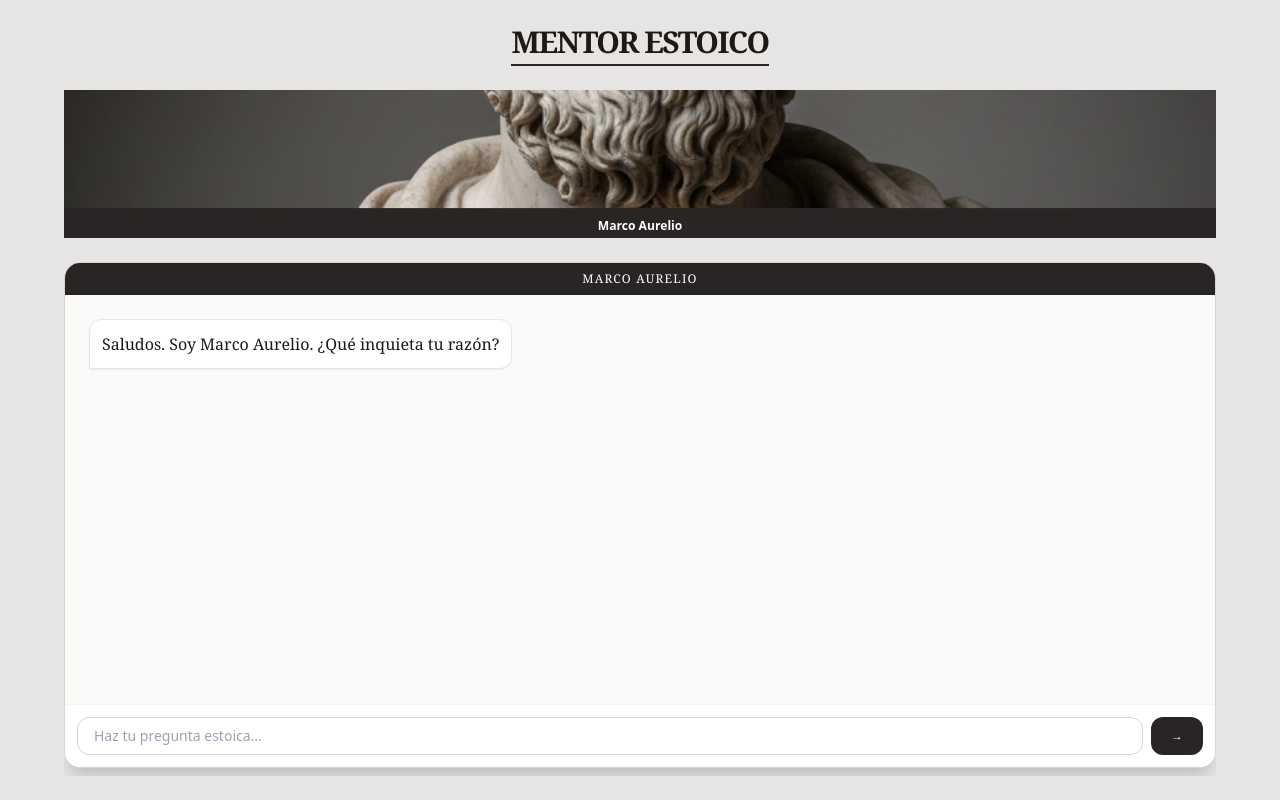
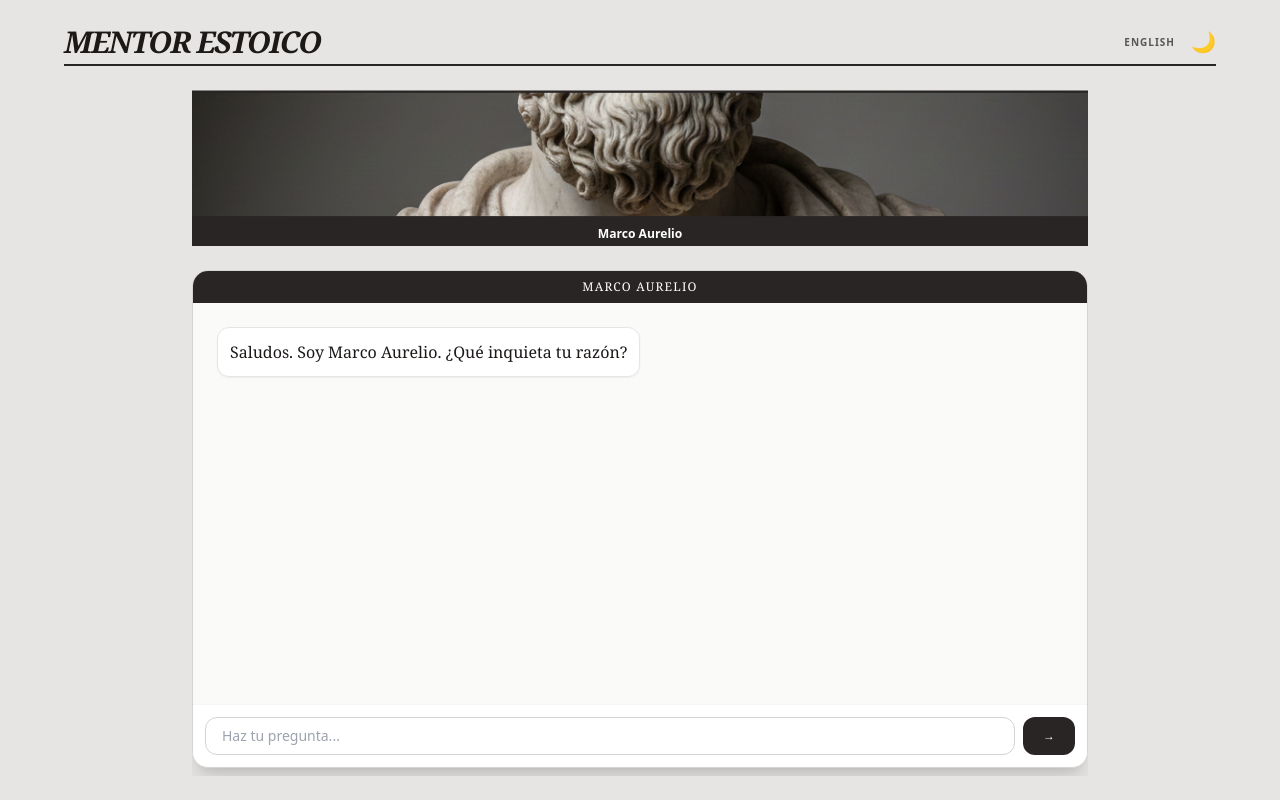
Before and after one commit to CJ-arg/stoic-ai-mentor, a React (Vite) app in the folder client/: page / in a window 1280 px wide. Built offline with nearby package versions, Linux system fonts and the light colour scheme; no server answers.

Commit message:
feat: implement multi-language support, dark mode, and structural refactor

```diff
--- a/client/src/components/App.tsx
+++ b/client/src/components/App.tsx
@@ -1,6 +1,6 @@
 import { useState, useRef, useEffect } from 'react';
-import { useChat } from '../hooks/useChats';
-import { LoadingScreen } from './LoadingScreen'; // Crearías este componente
+import { useChat } from '../hooks/useChat'; // Asegúrate que el nombre del archivo coincida
+import { LoadingScreen } from '../components/LoadingScreen';
 
 const mentors = [
   { id: 'marco', name: 'Marco Aurelio', title: 'Emperador', img: '/Marco.png' },
@@ -9,7 +9,11 @@ const mentors = [
 ];
 
 function App() {
-  const { mentor, setMentor, messages, loading, sendMessage, isWarmingUp } = useChat('marco');
+  const [lang, setLang] = useState<'es' | 'en'>('es');
+  const [darkMode, setDarkMode] = useState(false);
+
+  // Pasamos lang al hook para que los saludos funcionen
+  const { mentor, setMentor, messages, loading, sendMessage, isWarmingUp } = useChat('marco', lang);
   const [input, setInput] = useState('');
   const scrollRef = useRef<HTMLDivElement>(null);
 
@@ -20,69 +24,76 @@ function App() {
   if (isWarmingUp) return <LoadingScreen />;
 
   return (
-    <div className="h-screen w-screen bg-stone-200 flex flex-col p-4 md:p-6 overflow-hidden font-sans">
-      <header className="shrink-0 text-center mb-6">
-        <h1 className="text-2xl md:text-3xl font-serif text-stone-900 border-b-2 border-stone-800 pb-1 tracking-tighter uppercase font-black inline-block">
-          Mentor Estoico
+    <div className={`h-screen w-screen transition-colors duration-500 flex flex-col p-4 md:p-6 overflow-hidden font-sans ${darkMode ? 'bg-stone-950 text-stone-200' : 'bg-stone-200 text-stone-900'}`}>
+
+      {/* HEADER DINÁMICO */}
+      <header className="shrink-0 flex justify-between items-center mb-6 border-b-2 border-stone-800 pb-1 max-w-6xl mx-auto w-full">
+        <h1 className="text-2xl md:text-3xl font-serif tracking-tighter uppercase font-black italic">
+          {lang === 'es' ? 'Mentor Estoico' : 'Stoic Mentor'}
         </h1>
+
+        <div className="flex gap-4 items-center">
+          <button onClick={() => setLang(lang === 'es' ? 'en' : 'es')} className="text-[10px] font-bold uppercase tracking-widest opacity-70 hover:opacity-100">
+            {lang === 'es' ? 'English' : 'Español'}
+          </button>
+          <button onClick={() => setDarkMode(!darkMode)} className="text-xl">
+            {darkMode ? '☀️' : '🌙'}
+          </button>
+        </div>
       </header>
 
-      <main className="flex flex-col lg:flex-row gap-6 w-full max-w-6xl mx-auto flex-1 overflow-hidden items-start">
+      <main className="flex flex-col lg:flex-row gap-6 w-full max-w-4xl mx-auto flex-1 overflow-hidden items-start">
 
-        {/* SIDEBAR: MENTORS */}
-        <aside className="flex flex-row lg:flex-col gap-4 overflow-x-auto lg:overflow-x-visible w-full lg:w-40 shrink-0">
+        {/* SIDEBAR */}
+        <aside className="flex flex-row lg:flex-col gap-4 pt-[1vh] overflow-x-auto lg:overflow-x-visible w-full lg:w-40 shrink-0">
           {mentors.map((m) => (
             <button
               key={m.id}
               onClick={() => setMentor(m.id)}
               className={`flex-shrink-0 flex flex-col items-center rounded-xl border-2 transition-all duration-300 overflow-hidden w-32 lg:w-full shadow-sm ${
-                mentor === m.id ? 'border-stone-800 bg-stone-800 scale-105 shadow-lg' : 'border-white bg-white hover:border-stone-400 grayscale-[0.2]'
+                mentor === m.id ? 'border-stone-800 bg-stone-800 scale-105 shadow-lg' : `${darkMode ? 'bg-stone-900 border-stone-800' : 'bg-white border-white'} grayscale-[0.2]`
               }`}
             >
               <img src={m.img} alt={m.name} className="w-full h-24 lg:h-28 object-cover" />
               <div className="p-2 text-center w-full">
-                <p className={`text-[11px] lg:text-xs font-bold ${mentor === m.id ? 'text-white' : 'text-stone-800'}`}>{m.name}</p>
-                <p className="text-[8px] uppercase text-stone-500 hidden lg:block">{m.title}</p>
+                <p className={`text-[11px] lg:text-xs font-bold ${mentor === m.id ? 'text-white' : (darkMode ? 'text-stone-300' : 'text-stone-800')}`}>{m.name}</p>
+                <p className={`text-[8px] uppercase hidden lg:block ${mentor === m.id ? 'text-stone-400' : 'text-stone-500'}`}>{m.title}</p>
               </div>
             </button>
           ))}
         </aside>
 
         {/* CHAT WINDOW */}
-        <section className="flex-1 bg-white shadow-xl rounded-2xl flex flex-col h-[500px] lg:h-full overflow-hidden border border-stone-300 self-stretch mb-2">
+        <section className={`flex-1 shadow-xl rounded-2xl flex flex-col h-[500px] lg:h-full overflow-hidden border self-stretch mb-2 ${darkMode ? 'bg-stone-900 border-stone-800' : 'bg-white border-stone-300'}`}>
           <div className="bg-stone-800 p-2 text-center shrink-0 text-white font-serif text-xs uppercase tracking-widest">
             {mentors.find(m => m.id === mentor)?.name}
           </div>
 
-          <div ref={scrollRef} className="flex-1 overflow-y-auto p-4 lg:p-6 space-y-4 bg-stone-50">
+          <div ref={scrollRef} className={`flex-1 overflow-y-auto p-4 lg:p-6 space-y-4 ${darkMode ? 'bg-stone-950' : 'bg-stone-50'}`}>
             {messages.map((msg, i) => (
               <div key={i} className={`flex ${msg.role === 'user' ? 'justify-end' : 'justify-start'}`}>
                 <div className={`max-w-[85%] p-3 rounded-xl text-sm lg:text-base ${
-                  msg.role === 'user' ? 'bg-stone-700 text-white rounded-br-none' : 'bg-white text-stone-900 border border-stone-200 rounded-bl-none font-serif shadow-sm'
+                  msg.role === 'user' ? 'bg-stone-700 text-white shadow-md' : `${darkMode ? 'bg-stone-800 text-stone-200 border-stone-700' : 'bg-white text-stone-900 border-stone-200'} border font-serif shadow-sm`
                 }`}>
                   {msg.text}
                 </div>
               </div>
             ))}
-            {loading && <div className="text-stone-400 text-[10px] animate-pulse italic">El mentor está reflexionando...</div>}
+            {loading && <div className="text-stone-500 text-[10px] animate-pulse italic">...</div>}
           </div>
 
-          <form
-            onSubmit={(e) => { e.preventDefault(); sendMessage(input); setInput(''); }}
-            className="p-3 bg-white border-t border-stone-100 flex gap-2 shrink-0"
-          >
+          <form onSubmit={(e) => { e.preventDefault(); sendMessage(input); setInput(''); }} className={`p-3 border-t flex gap-2 shrink-0 ${darkMode ? 'bg-stone-900 border-stone-800' : 'bg-white border-stone-100'}`}>
             <input
               value={input}
               onChange={(e) => setInput(e.target.value)}
-              className="flex-1 border border-stone-300 rounded-xl px-4 py-2 text-sm outline-none focus:border-stone-800"
-              placeholder="Haz tu pregunta estoica..."
+              className={`flex-1 border rounded-xl px-4 py-2 text-sm outline-none transition-all ${darkMode ? 'bg-stone-800 border-stone-700 text-stone-200' : 'bg-white border-stone-300 focus:border-stone-800'}`}
+              placeholder={lang === 'es' ? "Haz tu pregunta..." : "Ask your question..."}
             />
-            <button className="bg-stone-800 text-white px-5 py-2 rounded-xl font-bold text-xs uppercase hover:bg-black transition-all">
+            <button className={`px-5 py-2 rounded-xl font-bold text-xs uppercase transition-all ${darkMode ? 'bg-stone-200 text-stone-900' : 'bg-stone-800 text-white'}`}>
               →
             </button>
           </form>
         </section>
-
       </main>
     </div>
   );
--- /dev/null
+++ b/client/src/hooks/useChat.ts
@@ -0,0 +1,76 @@
+import { useState, useEffect } from 'react';
+import axios from 'axios';
+
+export interface Message {
+  role: 'user' | 'bot';
+  text: string;
+}
+
+const mentorGreetings: Record<string, Record<string, string>> = {
+  marco: {
+    es: 'Saludos. Soy Marco Aurelio. ¿Qué inquieta tu razón?',
+    en: 'Greetings. I am Marcus Aurelius. What disturbs your reason?'
+  },
+  seneca: {
+    es: 'Soy Séneca. No perdamos el tiempo, ¿qué aflige tu alma?',
+    en: 'I am Seneca. Let us not waste time, what afflicts your soul?'
+  },
+  epicteto: {
+    es: 'Soy Epicteto. ¿Cuál es tu problema hoy?',
+    en: 'I am Epictetus. What is your problem today?'
+  }
+};
+
+export const useChat = (initialMentor: string, language: 'es' | 'en' = 'es') => {
+  const [mentor, setMentor] = useState(initialMentor);
+  const [messages, setMessages] = useState<Message[]>([]);
+  const [loading, setLoading] = useState(false);
+  const [isWarmingUp, setIsWarmingUp] = useState(true);
+
+  useEffect(() => {
+    const wakeup = async () => {
+      const startTime = Date.now();
+      const MIN_LOADING_TIME = 4000;
+      try {
+        await axios.post('http://localhost:3000/ask', {
+          prompt: "Wake up",
+          mentor: initialMentor,
+          language
+        });
+      } catch (e) {
+        console.log("Servidor despertando...");
+      } finally {
+        const elapsedTime = Date.now() - startTime;
+        const remainingTime = Math.max(0, MIN_LOADING_TIME - elapsedTime);
+        setTimeout(() => {
+          setIsWarmingUp(false);
+          setMessages([{ role: 'bot', text: mentorGreetings[initialMentor][language] }]);
+        }, remainingTime);
+      }
+    };
+    wakeup();
+  }, []); // Solo al montar
+
+  useEffect(() => {
+    if(!isWarmingUp) {
+      setMessages([{ role: 'bot', text: mentorGreetings[mentor][language] }]);
+    }
+  }, [mentor, language]); // Sincroniza cambios de mentor e idioma
+
+  const sendMessage = async (text: string) => {
+    if (!text.trim() || loading) return;
+    const newMessages: Message[] = [...messages, { role: 'user', text }];
+    setMessages(newMessages);
+    setLoading(true);
+    try {
+      const response = await axios.post('http://localhost:3000/ask', { prompt: text, mentor, language });
+      setMessages([...newMessages, { role: 'bot', text: response.data.answer }]);
+    } catch (error) {
+      setMessages([...newMessages, { role: 'bot', text: language === 'es' ? 'Error.' : 'Error.' }]);
+    } finally {
+      setLoading(false);
+    }
+  };
+
+  return { mentor, setMentor, messages, loading, sendMessage, isWarmingUp };
+};
--- a/client/src/hooks/useChats.ts
+++ /dev/null
@@ -1,78 +0,0 @@
-import { useState, useEffect, useRef } from 'react';
-import axios from 'axios';
-
-export interface Message {
-  role: 'user' | 'bot';
-  text: string;
-}
-
-const mentorGreetings: Record<string, string> = {
-  marco: 'Saludos. Soy Marco Aurelio. ¿Qué inquieta tu razón?',
-  seneca: 'Soy Séneca. No perdamos el tiempo, ¿qué aflige tu alma?',
-  epicteto: 'Soy Epicteto. ¿Cuál es tu problema hoy?'
-};
-
-export const useChat = (initialMentor: string) => {
-  const [mentor, setMentor] = useState(initialMentor);
-  const [messages, setMessages] = useState<Message[]>([]);
-  const [loading, setLoading] = useState(false);
-  const [isWarmingUp, setIsWarmingUp] = useState(true);
-
-  // Efecto para el "Warm up" (Despertar el servidor)
-  // En src/hooks/useChat.ts
-
-useEffect(() => {
-  const wakeup = async () => {
-    // Registramos el tiempo de inicio
-    const startTime = Date.now();
-    const MIN_LOADING_TIME = 4000; // 4 segundos para que lean la frase
-
-    try {
-      // Llamada al backend
-      await axios.post('http://localhost:3000/ask', { prompt: "Wake up", mentor: 'marco' });
-    } catch (e) {
-      console.log("Warming up server...");
-    } finally {
-      // Calculamos cuánto tiempo ha pasado
-      const endTime = Date.now();
-      const elapsedTime = endTime - startTime;
-
-      // Si fue más rápido que nuestro mínimo, esperamos la diferencia
-      const remainingTime = Math.max(0, MIN_LOADING_TIME - elapsedTime);
-
-      setTimeout(() => {
-        setIsWarmingUp(false);
-        setMessages([{ role: 'bot', text: mentorGreetings[initialMentor] }]);
-      }, remainingTime);
-    }
-  };
-
-  wakeup();
-}, []);
-
-  // Cambiar de mentor resetea el chat
-  useEffect(() => {
-    if(!isWarmingUp) {
-      setMessages([{ role: 'bot', text: mentorGreetings[mentor] }]);
-    }
-  }, [mentor]);
-
-  const sendMessage = async (text: string) => {
-    if (!text.trim() || loading) return;
-
-    const newMessages: Message[] = [...messages, { role: 'user', text }];
-    setMessages(newMessages);
-    setLoading(true);
-
-    try {
-      const response = await axios.post('http://localhost:3000/ask', { prompt: text, mentor });
-      setMessages([...newMessages, { role: 'bot', text: response.data.answer }]);
-    } catch (error) {
-      setMessages([...newMessages, { role: 'bot', text: 'Error de conexión.' }]);
-    } finally {
-      setLoading(false);
-    }
-  };
-
-  return { mentor, setMentor, messages, loading, sendMessage, isWarmingUp };
-};
```
Also changed, not shown: 1 other file (tests, documents, lock files or other folders).
